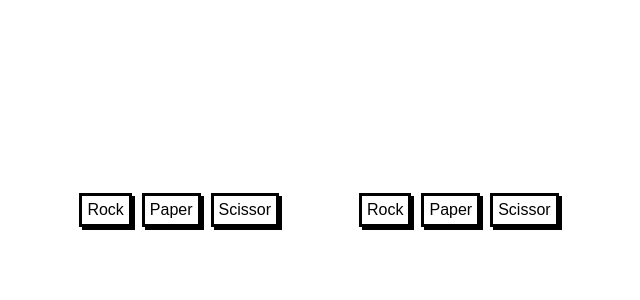
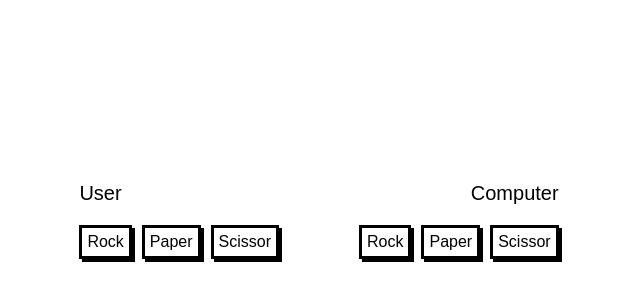
Before and after one commit to Nicog03/rock-paper-scissors, a plain HTML site: page index.html in a window 1280 px wide. Shown: the part 198-498 px from the top of the page, without its empty margins (321-961 px from the left). Drawn offline with Linux system fonts and the light colour scheme; a web font is replaced by a local one.

Commit message:
added tags

```diff
--- a/index.html
+++ b/index.html
@@ -10,16 +10,22 @@
   </head>
   <body>
     <div class="buttons">
+      <div class="player">
+        <p class="user-tag">User</p>
         <div class="player-buttons">
           <div>Rock</div>
           <div>Paper</div>
           <div>Scissor</div>
         </div>
+      </div>
+      <div class="computer">
+        <p class="computer-tag">Computer</p>
         <div class="computer-buttons">
           <div>Rock</div>
           <div>Paper</div>
           <div>Scissor</div>
         </div>
       </div>
+    </div>
   </body>
 </html>
--- a/style.css
+++ b/style.css
@@ -9,6 +9,26 @@ body {
   height: 100vh;
   align-items: center;
   justify-content: center;
+}
+
+.player {
+  display: flex;
+  flex-direction: column;
+}
+
+.user-tag {
+  align-self: flex-start;
+  font-size: 20px;
+}
+
+.computer {
+  display: flex;
+  flex-direction: column;
+}
+
+.computer-tag {
+  align-self: flex-end;
+  font-size: 20px;
 }
 
 .buttons {
```
Lines whose indentation alone changed are shown as unchanged.
